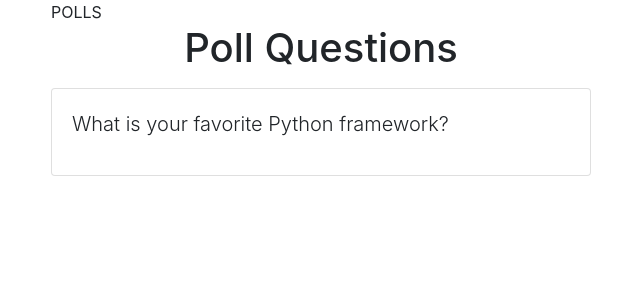
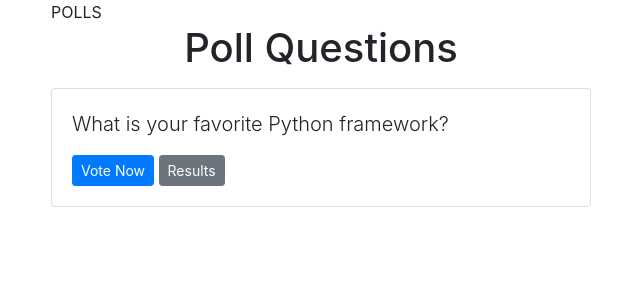
Before and after one commit to JonathanGetahun/trydjango, a Django app: page /polls/ in a window 1280 px wide. Shown: the top 300 px of the page, without its empty margins (319-959 px from the left). Run offline with Django 3.2, Linux system fonts and the light colour scheme; data comes from the database, SQL or seed files in the repository.

Commit message:
more views

```diff
--- a/trydjango/polls/urls.py
+++ b/trydjango/polls/urls.py
@@ -5,5 +5,6 @@ from . import views
 
 app_name = 'polls'
 urlpatterns = [
-    path('', views.index, name='index')
+    path('', views.index, name='index'),
+    path('<int:question_id>', views.detail, name="detail")
 ]
--- a/trydjango/polls/views.py
+++ b/trydjango/polls/views.py
@@ -7,3 +7,12 @@ def index(request):
     latest_question_list = Question.objects.order_by('-pub_date')[:5]
     context = {'latest_question_list': latest_question_list}
     return render(request, 'polls/index.html', context)
+
+
+# Show specific question and choices
+def detail(request, question_id):
+    try:
+        question = Question.objects.get(pk=question_id)
+    except Question.DoesNotExist:
+        raise Http404("Question does not exist")
+    return render(request, 'polls/results.html', { 'question': question})
--- a/trydjango/templates/polls/index.html
+++ b/trydjango/templates/polls/index.html
@@ -11,6 +11,10 @@ POLLS
         <div class="card mb-3">
             <div class="card-body">
                 <p class="lead">{{ question.question_text}}</p>
+                <a href="{% url 'polls:detail' question.id %}" class="btn btn-primary
+                btn-sm">Vote Now</a>
+                <a href="{% url 'polls:results' question.id %}" class="btn btn-secondary
+                btn-sm">Results</a>
             </div>
         </div>
     {% endfor %}
```
